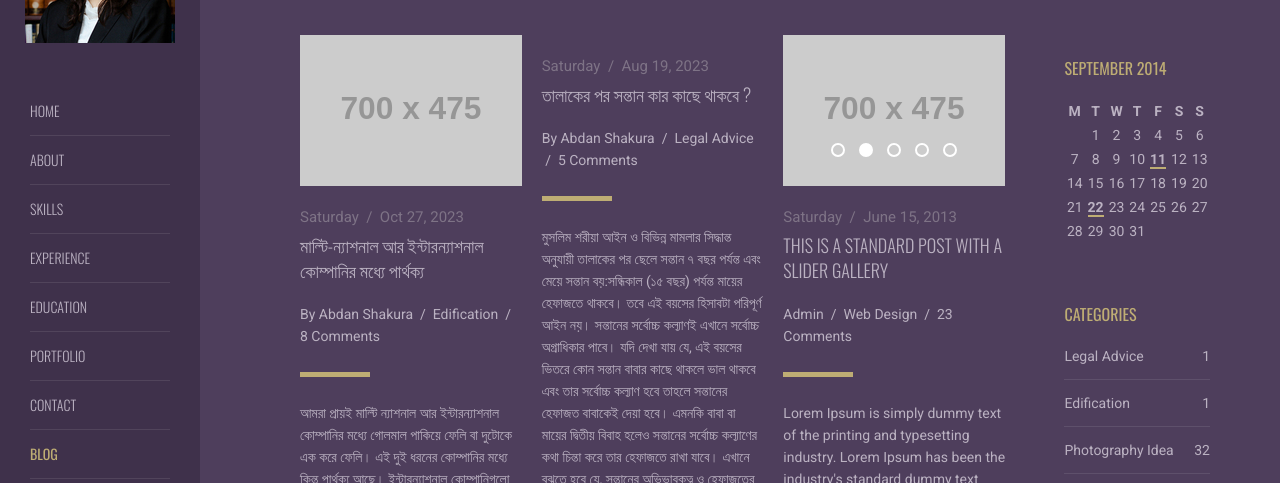
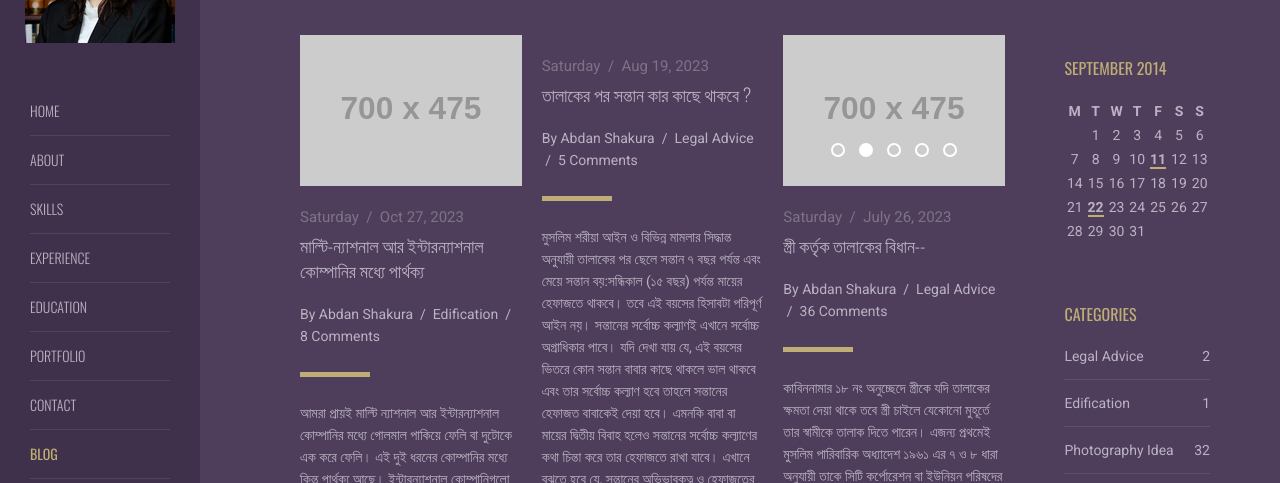
Before and after one commit to Adv-Shakura/personal-portfolio, a plain HTML site: page blog.html in a window 1280 px wide. Shown: the part 133-616 px from the top of the page. Drawn offline with nearby package versions, Linux system fonts and the light colour scheme; placeholder pictures from the web are drawn by us.

Commit message:
Added blog3

```diff
--- a/blog.html
+++ b/blog.html
@@ -75,11 +75,11 @@
               <div class="item"><img src="http://placehold.it/700x475" alt=""></div>
             </div>
           </div>
-          <div class="blog-list-details"> <span class="date">Saturday &nbsp;/&nbsp; June 15, 2013</span>
-            <h3><a href="blog-details.html">This is a standard post with a slider gallery</a></h3>
-            <span class="post-details"><a href="#">Admin</a> &nbsp;/&nbsp; <a href="#">Web Design</a> &nbsp;/&nbsp; <a href="#">23 Comments</a></span>
+          <div class="blog-list-details"> <span class="date">Saturday &nbsp;/&nbsp; July 26, 2023</span>
+            <h3><a href="blog-details.html">স্ত্রী কর্তৃক তালাকের বিধান--</a></h3>
+            <span class="post-details"><a href="#">By Abdan Shakura</a> &nbsp;/&nbsp; <a href="#">Legal Advice</a> &nbsp;/&nbsp; <a href="#">36 Comments</a></span>
             <div class="title-divider"></div>
-            <p>Lorem Ipsum is simply dummy text of the printing and typesetting industry. Lorem Ipsum has been the industry's standard dummy text ever since the 1500s, when an unknown printer took a galley of type and scrambled it to make a type specimen book.</p>
+            <p>কাবিননামার ১৮ নং অনুচ্ছেদে স্ত্রীকে যদি তালাকের ক্ষমতা দেয়া থাকে তবে স্ত্রী চাইলে যেকোনো মুহূর্তে তার স্বামীকে তালাক দিতে পারেন। এজন্য প্রথমেই মুসলিম পারিবারিক অধ্যাদেশ ১৯৬১ এর ৭ ও ৮ ধারা অনুযায়ী তাকে সিটি কর্পোরেশন বা ইউনিয়ন পরিষদের চেয়ারম্যান বরাবর তালাকের একটি নোটিশ পাঠাতে হবে এবং নোটিশের আরেকটা কপি স্বামীর বাড়িতে পাঠাতে হবে। সাথে কাবিননামার কপিও পাঠাবে।নোটিশ পাঠানোর ৯০ দিন পর তালাক কার্যকর হয়ে যাবে। স্বামীর এক্ষেত্রে নোটিশ / তালাকনামায় স্বাক্ষরের কোন প্রয়োজন নেই। তালাকের এই ৯০ দিন প্রসিডিওর এর মধ্যে স্ত্রী সম্পূর্ণ ভরণপোষণ পাবেন। এছাড়াও কাবিনের সম্পূর্ণ টাকা পাবেন। অপরদিকে ১৮ নং কলামে এরূপ কোন ক্ষমতা দেয়া না থাকলে (বর্তমানে এমনটা দেখা যায় না) স্ত্রীকে আদালতের দ্বারস্থ হতে হবে এবং তার তালাক দেয়ার পর্যাপ্ত কারণ দর্শাতে হবে। আদালত সন্তুষ্ট হলে তালাকের অনুমতি দিবেন।</p>
             <div class="contact-social margin-top30"><a href="https://www.facebook.com" target="_blank"><i class="fa fa-facebook"></i></a> <a href="https://twitter.com" target="_blank"><i class="fa fa-twitter"></i></a> <a href="https://www.youtube.com" target="_blank"><i class="fa fa-youtube"></i></a><a href="https://plus.google.com" target="_blank"><i class="fa fa-google-plus"></i></a><a href="https://www.linkedin.com" target="_blank"><i class="fa fa-linkedin"></i></a> </div>
           </div>
         </div>
@@ -224,7 +224,7 @@
       <div class="sidebar-block">
         <h3>Categories</h3>
         <ul>
-          <li><a href="#">Legal Advice</a><span class="pull-right">1</span></li>
+          <li><a href="#">Legal Advice</a><span class="pull-right">2</span></li>
           <li><a href="#">Edification</a><span class="pull-right">1</span></li>
           <li><a href="#">Photography Idea</a><span class="pull-right">32</span></li>
           <li><a href="#">Design Tutorials</a><span class="pull-right">16</span></li>
```
